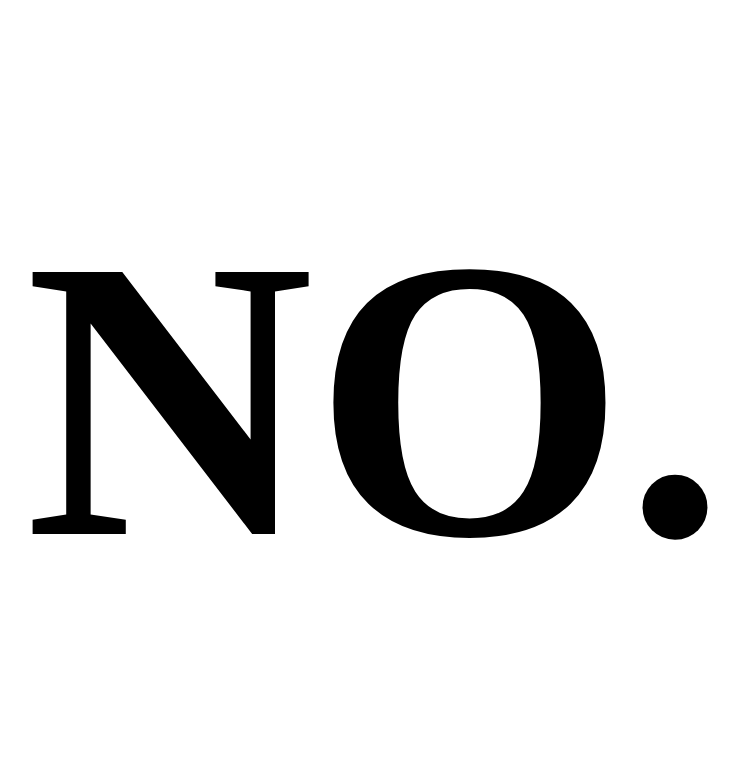
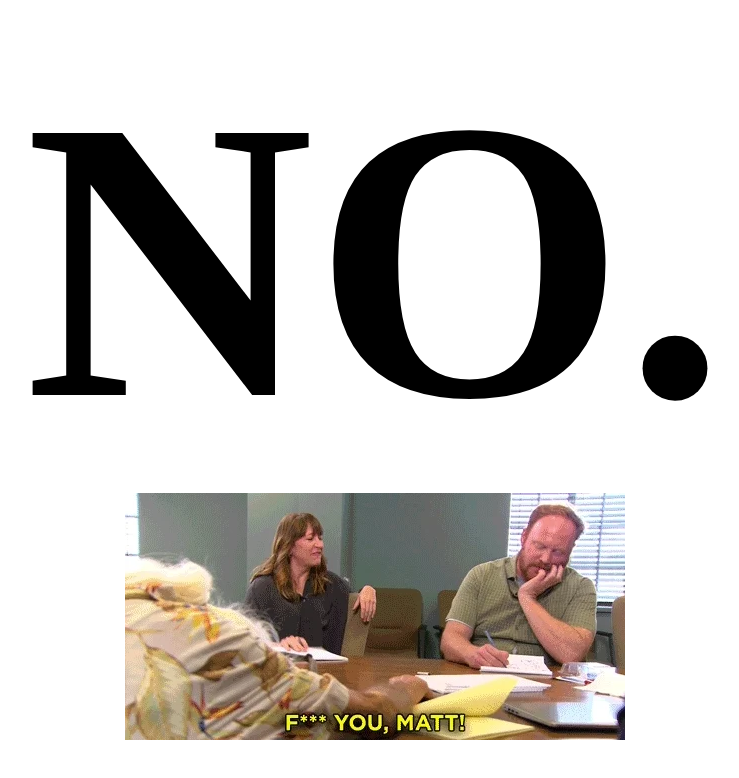
Before and after one commit to pixleight/beltzcomputer, a plain HTML site: page index.html in a window 1280 px wide. Shown: the whole page, without its empty margins (265-1004 px from the left). Drawn offline with nearby package versions, Linux system fonts and the light colour scheme.

Commit message:
update requested by matt himself

```diff
--- a/index.html
+++ b/index.html
@@ -8,18 +8,27 @@
   <style>
     body {
       height: 100vh;
-      display: grid;
-      place-content: center;
+      display: flex;
+      flex-direction: column;
+      justify-content: center;
+      align-items: center;
     }
 
     h1 {
       font-weight: 700;
       font-size: 50vmin;
+      line-height: 1;
+      margin: 0 0 2rem;
+    }
+
+    img {
+      max-width: 100%;
     }
   </style>
   <script src="https://cdnjs.cloudflare.com/ajax/libs/prefixfree/1.0.7/prefixfree.min.js"></script>
 </head>
 <body>
   <h1>NO.</h1>
+  <img src="fu.webp" alt="FU">
 </body>
 </html>
```
Also changed, not shown: fu.webp (added).
